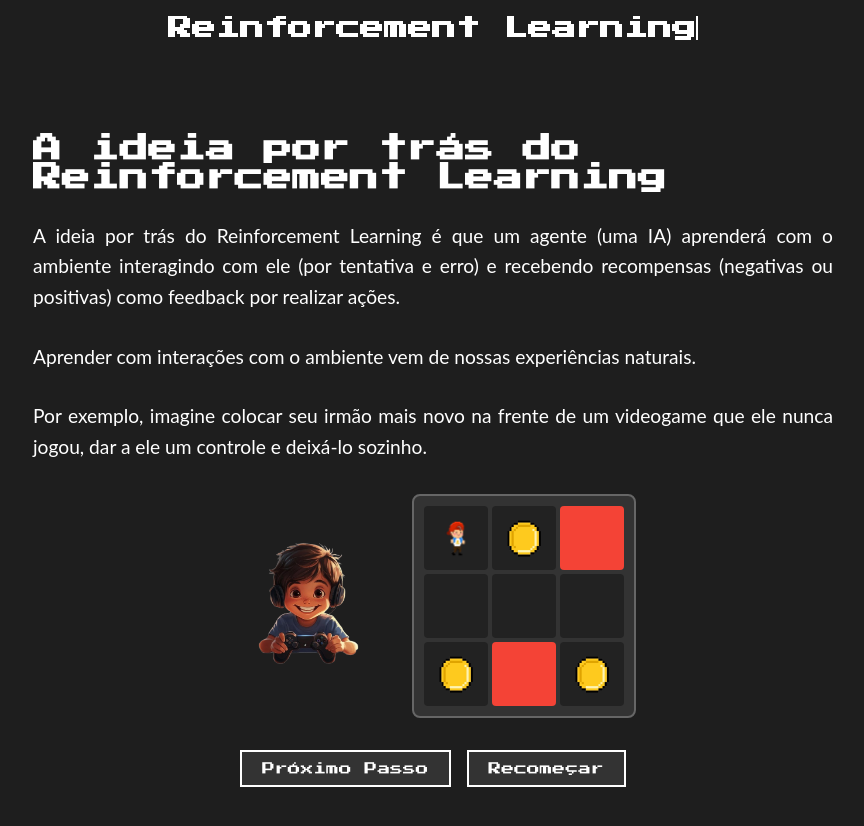
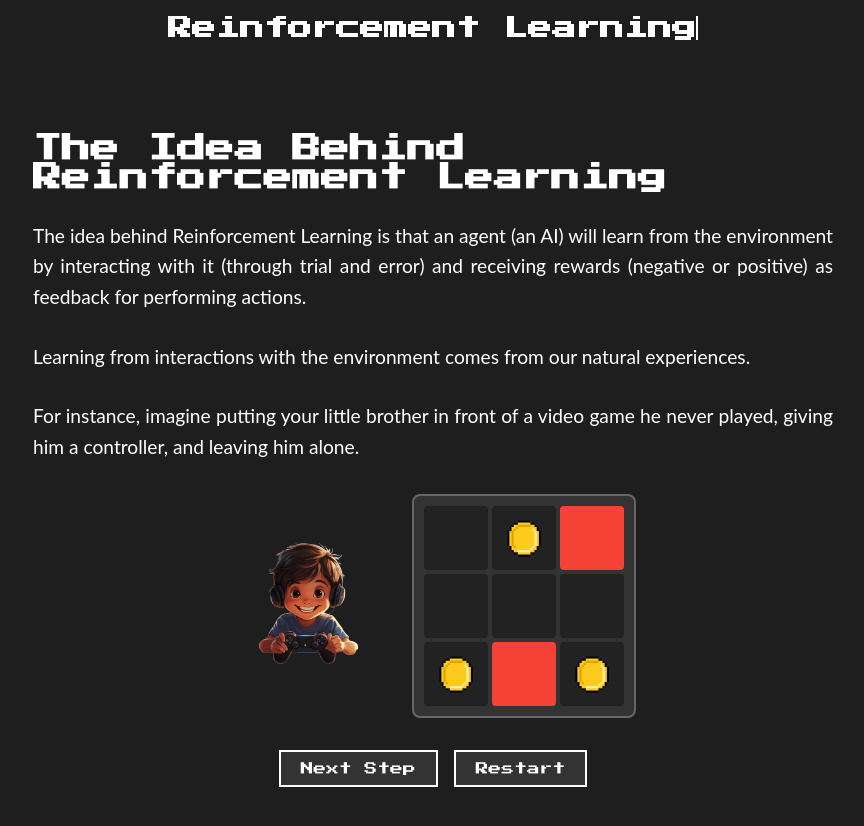
Before and after one commit to FGV-VIS-2025/final-project-rl-explained-vis, a SvelteKit app: page /explained in a window 1280 px wide. Shown: the top 826 px of the page, without its empty margins (207-1071 px from the left). Built offline with nearby package versions, Linux system fonts and the light colour scheme; a web font is replaced by a local one.

Commit message:
colocando em ingles

```diff
--- a/src/routes/explained/+page.svelte
+++ b/src/routes/explained/+page.svelte
@@ -21,49 +21,52 @@
 </script>
 
 <svelte:head>
-  <title>O que é Reinforcement Learning?</title>
+  <title>What is Reinforcement Learning?</title>
 </svelte:head>
 
 <div class="container">
-  <h1>A ideia por trás do Reinforcement Learning</h1>
+  <h1>The Idea Behind Reinforcement Learning</h1>
 
-  <p>A ideia por trás do Reinforcement Learning é que um agente (uma IA) aprenderá com o ambiente interagindo com ele (por tentativa e erro) e recebendo recompensas (negativas ou positivas) como feedback por realizar ações.</p>
+  <p>The idea behind Reinforcement Learning is that an agent (an AI) will learn from the environment by interacting with it (through trial and error) and receiving rewards (negative or positive) as feedback for performing actions.</p>
 
-  <p>Aprender com interações com o ambiente vem de nossas experiências naturais.</p>
+  <p>Learning from interactions with the environment comes from our natural experiences.</p>
 
-  <p>Por exemplo, imagine colocar seu irmão mais novo na frente de um videogame que ele nunca jogou, dar a ele um controle e deixá-lo sozinho.</p>
+  <p>For instance, imagine putting your little brother in front of a video game he never played, giving him a controller, and leaving him alone.</p>
 
   <!-- Primeiro container - sempre visível -->
   <div class="demo-container">
     <div class="boy-container">
-      <img src="/menino.png" alt="Menino jogando" class="boy-icon" />
+      <img src="/menino.png" alt="Boy playing" class="boy-icon" />
     </div>
 
     <div class="game-container">
       <div class="game-board">
         {#each gameBoard as row, i}
           {#each row as cell, j}
-          <div class="game-cell" class:red-cell={cell === 2}>
-            {#if i === 0 && j === 0}
-              <img src="/avatar.png" alt="Avatar" class="avatar-icon"/>
-            {/if}
-            {#if cell === 1}
-              <img src="/coin.png" alt="Moeda" class="coin-icon" />
-            {/if}
-          </div>
+            <div class="game-cell" class:red-cell={cell === 2 && currentStep === 0}>
+              {#if cell === 1 && currentStep === 0}
+                <img src="/coin.png" alt="Coin" class="coin-icon" />
+              {/if}
+            </div>
           {/each}
         {/each}
       </div>
     </div>
   </div>
 
+  <!-- Botões de controle - sempre visíveis quando estamos no passo 0 -->
+  <div class="button-container">
+    <button on:click={nextStep} disabled={currentStep >= 3}>Next Step</button>
+    <button on:click={resetDemo}>Restart</button>
+  </div>
+
   <!-- Conteúdo do passo 1 - aparece depois do primeiro clique -->
   {#if currentStep >= 1}
-    <p>Seu irmão vai interagir com o ambiente (o videogame) pressionando o botão certo (ação). Ele conseguiu uma moeda, isso é uma recompensa +1. É positivo, ele acabou de entender que neste jogo ele deve pegar as moedas.</p>
+    <p>Your brother will interact with the environment (the video game) by pressing the right button (action). He got a coin, that's a +1 reward. It's positive, he just understood that in this game he must get the coins.</p>
 
     <div class="demo-container">
       <div class="boy-container">
-        <img src="/menino.png" alt="Menino jogando" class="boy-icon" />
+        <img src="/menino.png" alt="Boy playing" class="boy-icon" />
         <div class="reward-indicator">+1</div>
       </div>
 
@@ -72,14 +75,11 @@
           {#each gameBoard as row, i}
             {#each row as cell, j}
               <div class="game-cell" class:red-cell={cell === 2}>
+                {#if cell === 1}
+                  <img src="/coin.png" alt="Coin" class="coin-icon" />
+                {/if}
                 {#if i === 0 && j === 1}
-                    <img src="/avatar.png" alt="Avatar" class="avatar-icon"/>
-                {/if}
-                {#if cell === 1 && (i !== 0 && j !== 1)}
-                  <img src="/coin.png" alt="Moeda" class="coin-icon" />
-                {/if}
-                {#if i === 0 && j === 0}
-                  <div class="arrow">→</div>
+                  <div class="arrow">←</div>
                 {/if}
               </div>
             {/each}
@@ -87,15 +87,15 @@
         </div>
       </div>
     </div>
-    {/if}
+  {/if}
 
-    {#if currentStep >= 2}
-
-    <p>Mas então, ele pressiona o botão direito novamente e cai em um buraco. Ele acabou de morrer, então essa é uma recompensa -1.</p>
+  <!-- Conteúdo do passo 2 - aparece depois do segundo clique -->
+  {#if currentStep >= 2}
+    <p>But then, he presses the right button again and he falls into a hole. He just died, so that's a -1 reward.</p>
 
     <div class="demo-container">
       <div class="boy-container">
-        <img src="/menino.png" alt="Menino jogando" class="boy-icon" />
+        <img src="/menino.png" alt="Boy playing" class="boy-icon" />
         <div class="death-indicator">-1</div>
       </div>
 
@@ -104,14 +104,8 @@
           {#each gameBoard as row, i}
             {#each row as cell, j}
               <div class="game-cell" class:red-cell={cell === 2}>
-                {#if i === 0 && j === 2}
-                    <img src="/avatar.png" alt="Avatar" class="avatar-icon"/>
-                {/if}
-                {#if cell === 1 && (i !== 0 && j !== 1)}
-                  <img src="/coin.png" alt="Moeda" class="coin-icon" />
-                {/if}
                 {#if i === 0 && j === 1}
-                    <div class="arrow">→</div>
+                  <div class="arrow down-arrow">↓</div>
                 {/if}
               </div>
             {/each}
@@ -119,22 +113,19 @@
         </div>
       </div>
     </div>
-
-    <p>Ao interagir com o ambiente através de tentativa e erro, seu irmão mais novo entende que precisa pegar moedas neste ambiente, mas evitar os inimigos. Sem qualquer supervisão, a criança ficará cada vez melhor em jogar o jogo.</p>
-
-    <p>É assim que humanos e animais aprendem, através da interação. O Reinforcement Learning é apenas uma abordagem computacional de aprendizado a partir de ações.</p>
-
-    <h2>Uma definição formal</h2>
-    <p>Podemos agora fazer uma definição formal:</p>
-    <p>Reinforcement Learning é um framework para resolver tarefas de controle (também chamadas de problemas de decisão) construindo agentes que aprendem com o ambiente interagindo com ele através de tentativa e erro e recebendo recompensas (positivas ou negativas) como único feedback.</p>
-    <p>Mas como funciona o Reinforcement Learning?</p>
   {/if}
 
-  <!-- Botões de controle -->
-  <div class="button-container">
-    <button on:click={nextStep} disabled={currentStep >= 3}>Próximo Passo</button>
-    <button on:click={resetDemo}>Recomeçar</button>
-  </div>
+  <!-- Conteúdo do passo 3 - aparece depois do terceiro clique -->
+  {#if currentStep >= 3}
+    <p>By interacting with his environment through trial and error, your little brother understands that he needs to get coins in this environment but avoid the enemies. Without any supervision, the child will get better and better at playing the game.</p>
+
+    <p>That's how humans and animals learn, through interaction. Reinforcement Learning is just a computational approach of learning from actions.</p>
+
+    <h2>A Formal Definition</h2>
+    <p>We can now make a formal definition:</p>
+    <p>Reinforcement learning is a framework for solving control tasks (also called decision problems) by building agents that learn from the environment by interacting with it through trial and error and receiving rewards (positive or negative) as unique feedback.</p>
+    <p>But how does Reinforcement Learning work exactly?</p>
+  {/if}
 </div>
 
 <style>
```
